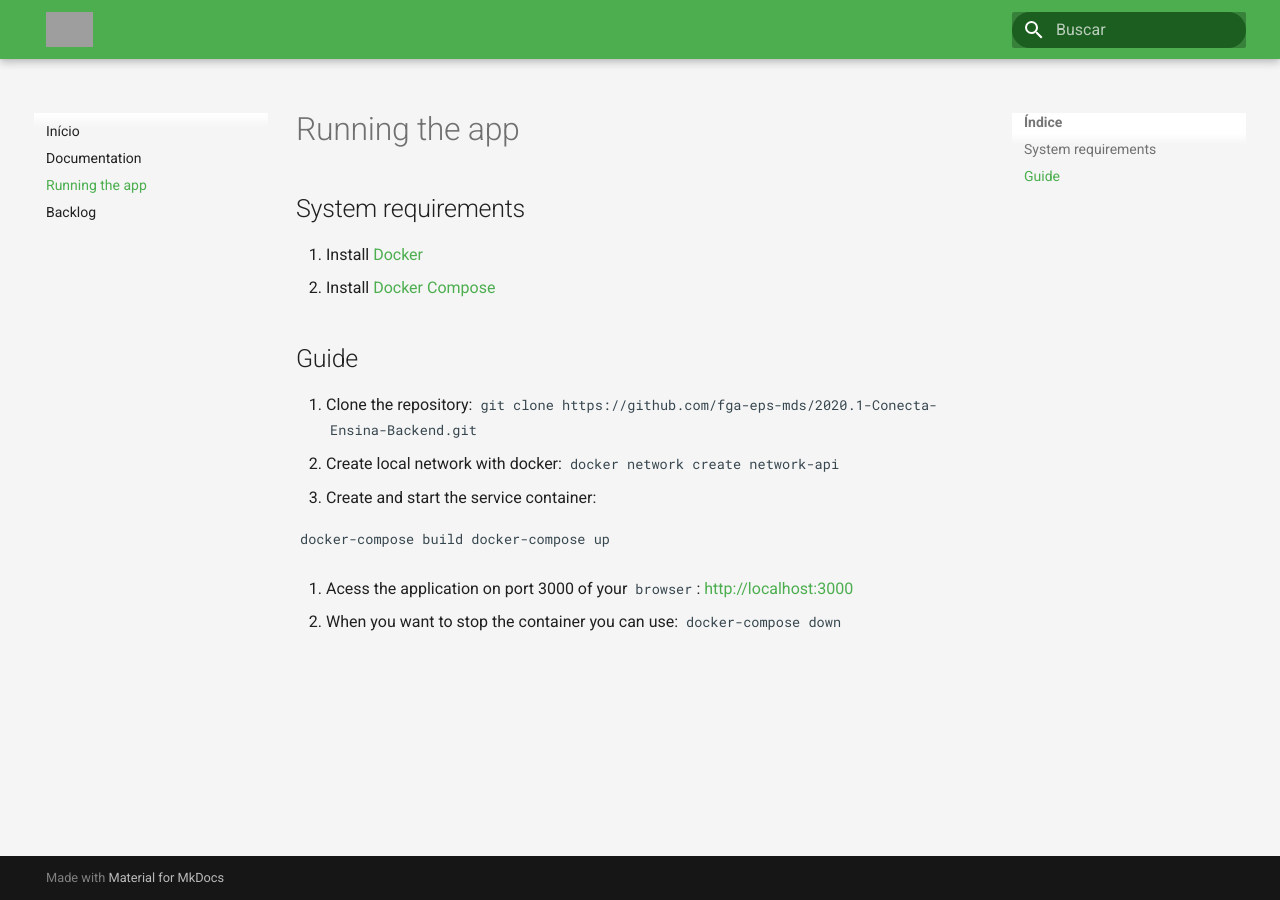
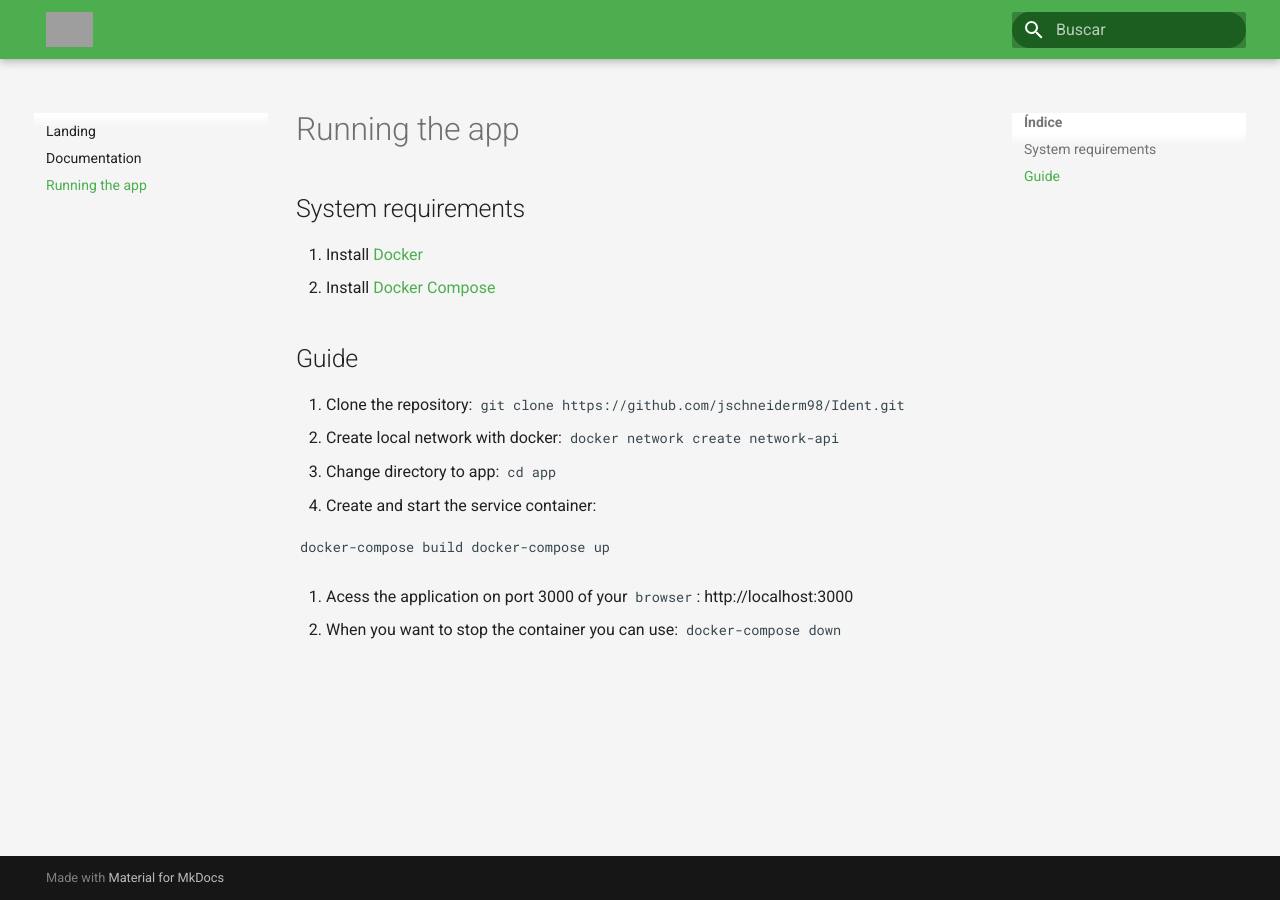
Before and after one commit to jschneiderm98/Ident, an MkDocs documentation site: the page built from docs/usage.md, in a window 1280 px wide. Built offline with MkDocs 1.6.1 and Material for MkDocs 9.7.7, drawn with Linux system fonts in a browser that asks for light colours; grey boxes are pictures that could not be loaded.

Commit message:
docs update

````diff
--- a/docs/usage.md
+++ b/docs/usage.md
@@ -7,22 +7,26 @@
 
  1. Clone the repository:
  ```
- git clone https://github.com/fga-eps-mds/2020.1-Conecta-Ensina-Backend.git
+ git clone https://github.com/jschneiderm98/Ident.git
  ```
  2. Create local network with docker:
  ```
  docker network create network-api
  ```
- 3. Create and start the service container:
+ 3. Change directory to app:
+ ```
+ cd app
+ ```
+ 4. Create and start the service container:
 
  ```
  docker-compose build
  docker-compose up
  ```
 
- 4. Acess the application on port 3000 of your `browser`: [http://localhost:3000]()
+ 5. Acess the application on port 3000 of your `browser`: http://localhost:3000
 
- 5. When you want to stop the container you can use:
+ 6. When you want to stop the container you can use:
  ```
  docker-compose down
  ```
--- a/mkdocs.yml
+++ b/mkdocs.yml
@@ -14,7 +14,6 @@ extra_css:
   - stylesheets/extra.css
 
 nav:
-  - Início: index.md
+  - Landing: index.md
   - Documentation: docs.md
   - Running the app: usage.md
-  - Backlog: product_backlog.md
````
Also changed, not shown: README.md (+3 -1 lines), docs/index.md (+0 -8 lines), docs/product_backlog.md (deleted, +0 -36 lines), app/src/assets/images/background.svg (deleted), 2 other files.
